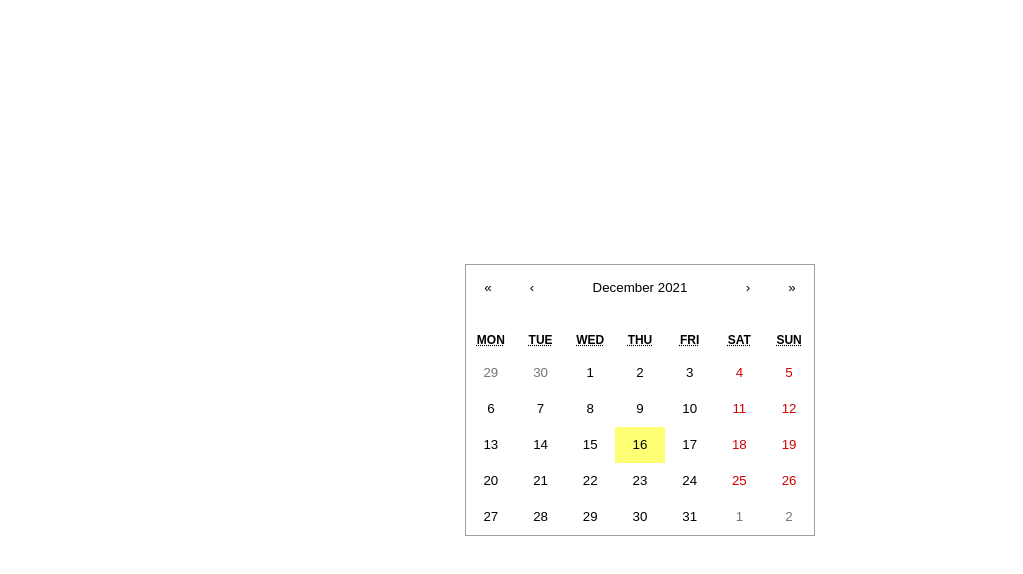
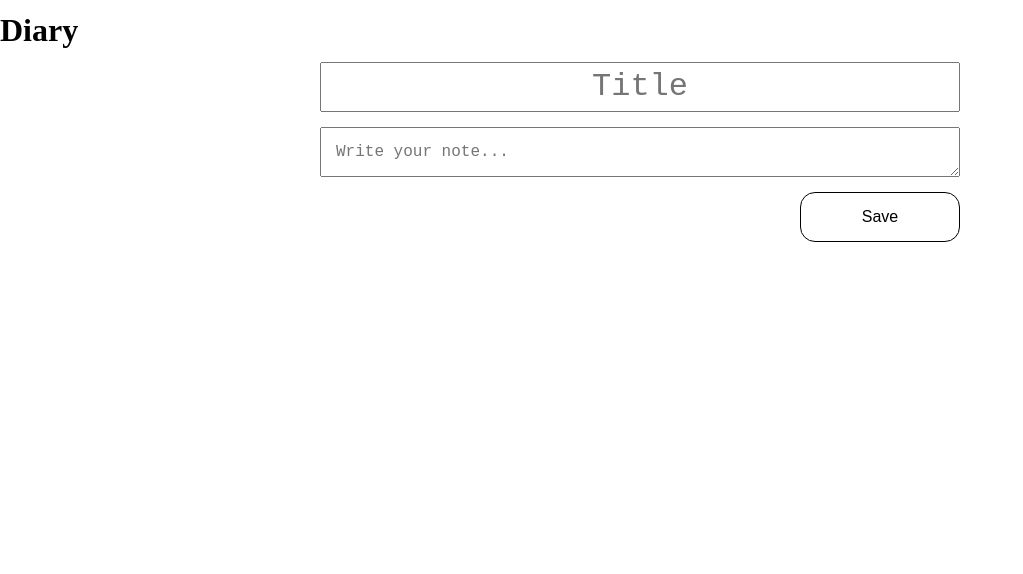
Before and after one commit to xbohdan/online-diary, a React (Create React App) app in the folder frontend/: page /note in a window 1280 px wide. Shown: the top 574 px of the page, without its empty margins (0-1023 px from the left). Built offline with nearby package versions, Linux system fonts and the light colour scheme.

Commit message:
Notes form
Routing

```diff
--- a/frontend/package.json
+++ b/frontend/package.json
@@ -15,8 +15,11 @@
     "react": "^17.0.2",
     "react-calendar": "^3.5.0",
     "react-dom": "^17.0.2",
+    "react-hook-form": "^7.22.1",
     "react-redux": "^7.2.6",
+    "react-router-dom": "^6.1.1",
     "react-scripts": "4.0.3",
+    "react-textarea-autosize": "^8.3.3",
     "typescript": "~4.1.5"
   },
   "scripts": {
--- a/frontend/src/components/App/App.tsx
+++ b/frontend/src/components/App/App.tsx
@@ -1,8 +1,19 @@
 import React from 'react';
+import { BrowserRouter as Router, Routes, Route } from 'react-router-dom';
+import Header from '../Header/Header';
+import Note from '../Note/Note';
 import NotesCalendar from '../NotesCalendar/NotesCalendar';
 
 const App = () => {
-  return <NotesCalendar />;
+  return (
+    <Router>
+      <Header />
+      <Routes>
+        <Route path="/" element={<NotesCalendar />} />
+        <Route path="/note" element={<Note />} />
+      </Routes>
+    </Router>
+  );
 };
 
 export default App;
--- /dev/null
+++ b/frontend/src/components/Note/Note.css
@@ -0,0 +1,52 @@
+.noteForm {
+    width: 50%;
+
+    display: flex;
+    flex-direction: column;
+    align-items: end;
+
+    margin: 0 auto;
+
+    font-family: monospace;
+}
+
+.title {
+    width: 100%;
+    height: 50px;
+
+    font-family: monospace;
+    font-size: 2rem;
+    text-align: center;
+}
+
+.noteText {
+    width: 100%;
+    height: 100%;
+
+    padding: 15px;
+    margin-top: 15px;
+
+    font-size: 1rem;
+
+    overflow-y: hidden;
+}
+
+.title:focus::placeholder {
+    color: transparent;
+}
+
+.submitButton {
+    width: 25%;
+    height: 50px;
+
+    margin-top: 15px;
+
+    font-size: 100%;
+    background-color: transparent;
+    border: 1px solid black;
+    border-radius: 15px;
+}
+
+.submitButton:hover {
+    background-color: #eeeeee;
+}
--- /dev/null
+++ b/frontend/src/components/Note/Note.tsx
@@ -0,0 +1,31 @@
+import React from 'react';
+import { useForm } from 'react-hook-form';
+import TextareaAutosize from 'react-textarea-autosize';
+
+import './Note.css';
+
+const Note = () => {
+  const { register, handleSubmit } = useForm();
+
+  const submitNote = (noteText: any) => {
+    console.log(noteText);
+  };
+
+  return (
+    <form onSubmit={handleSubmit(submitNote)} className="noteForm">
+      <input
+        {...register('title', { required: true })}
+        className="title"
+        placeholder="Title"
+      />
+      <TextareaAutosize
+        {...register('noteText', { required: true })}
+        className="noteText"
+        placeholder="Write your note..."
+      />
+      <input type="submit" className="submitButton" value="Save" />
+    </form>
+  );
+};
+
+export default Note;
--- a/frontend/src/components/NotesCalendar/NotesCalendar.css
+++ b/frontend/src/components/NotesCalendar/NotesCalendar.css
@@ -1,10 +1,13 @@
 .calendar-container {
-    height: 100vh;
+    height: 100%;
     display: flex;
     flex-direction: column;
     justify-content: center;
 }
 
 .calendar {
-    margin: 0 auto;
+    position: absolute;
+    top: 50%;
+    left: 50%;
+    transform: translateX(-50%) translateY(-50%);
 }
--- a/frontend/src/components/NotesCalendar/NotesCalendar.tsx
+++ b/frontend/src/components/NotesCalendar/NotesCalendar.tsx
@@ -1,13 +1,21 @@
 import React from 'react';
 import Calendar from 'react-calendar';
+import { useNavigate } from 'react-router-dom';
 
 import 'react-calendar/dist/Calendar.css';
 import './NotesCalendar.css';
 
 const NotesCalendar = () => {
+  const navigate = useNavigate();
+
+  const redirectToNote = () => {
+    const path = '/note';
+    navigate(path);
+  };
+
   return (
     <div className="calendar-container">
-      <Calendar className="calendar" />
+      <Calendar className="calendar" onClickDay={redirectToNote} />
     </div>
   );
 };
--- a/frontend/src/index.css
+++ b/frontend/src/index.css
@@ -1,13 +1,19 @@
+html {
+  box-sizing: border-box;
+}
+
+*,
+*::after,
+*::before {
+  box-sizing: inherit;
+}
+
 body {
   margin: 0;
-  font-family: -apple-system, BlinkMacSystemFont, 'Segoe UI', 'Roboto', 'Oxygen',
-    'Ubuntu', 'Cantarell', 'Fira Sans', 'Droid Sans', 'Helvetica Neue',
-    sans-serif;
-  -webkit-font-smoothing: antialiased;
-  -moz-osx-font-smoothing: grayscale;
+
+  font-weight: normal;
+  font-size: 16px;
+
+  font-style: normal;
+  line-height: 19px;
 }
-
-code {
-  font-family: source-code-pro, Menlo, Monaco, Consolas, 'Courier New',
-    monospace;
-}
```
Also changed, not shown: 1 other file (tests, documents, lock files or other folders).
